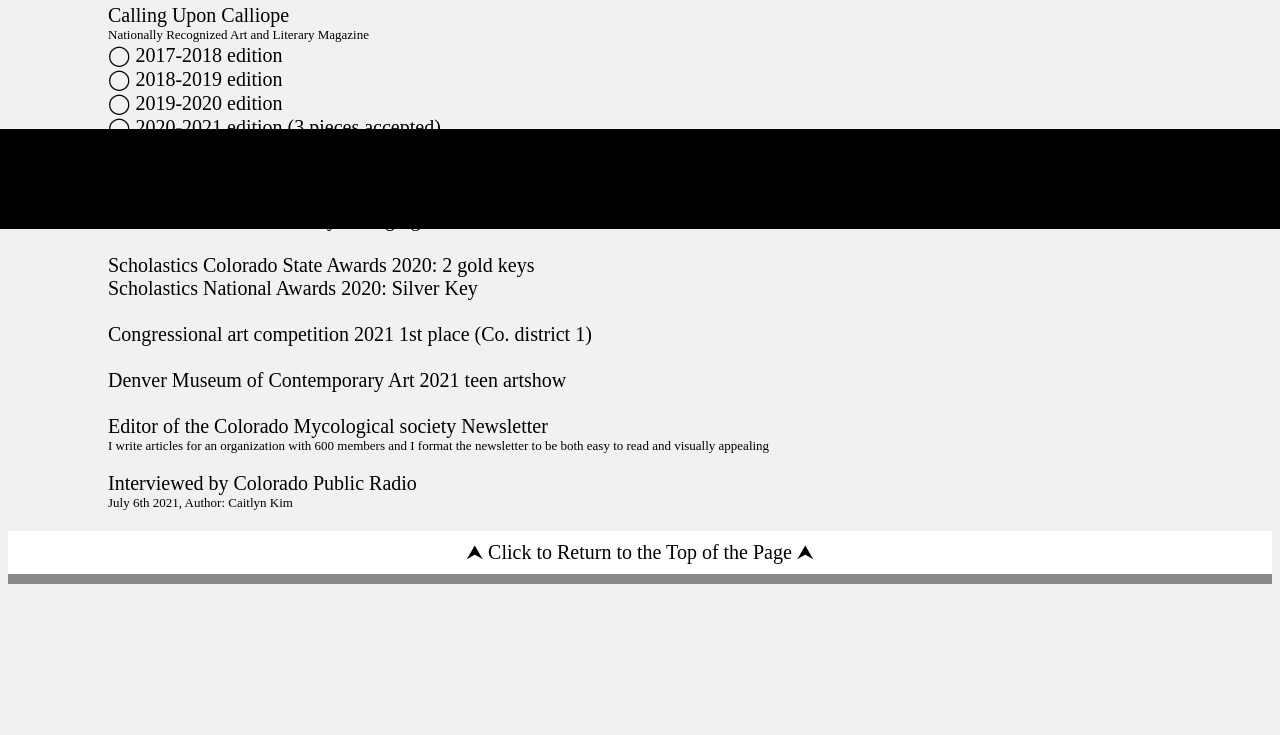
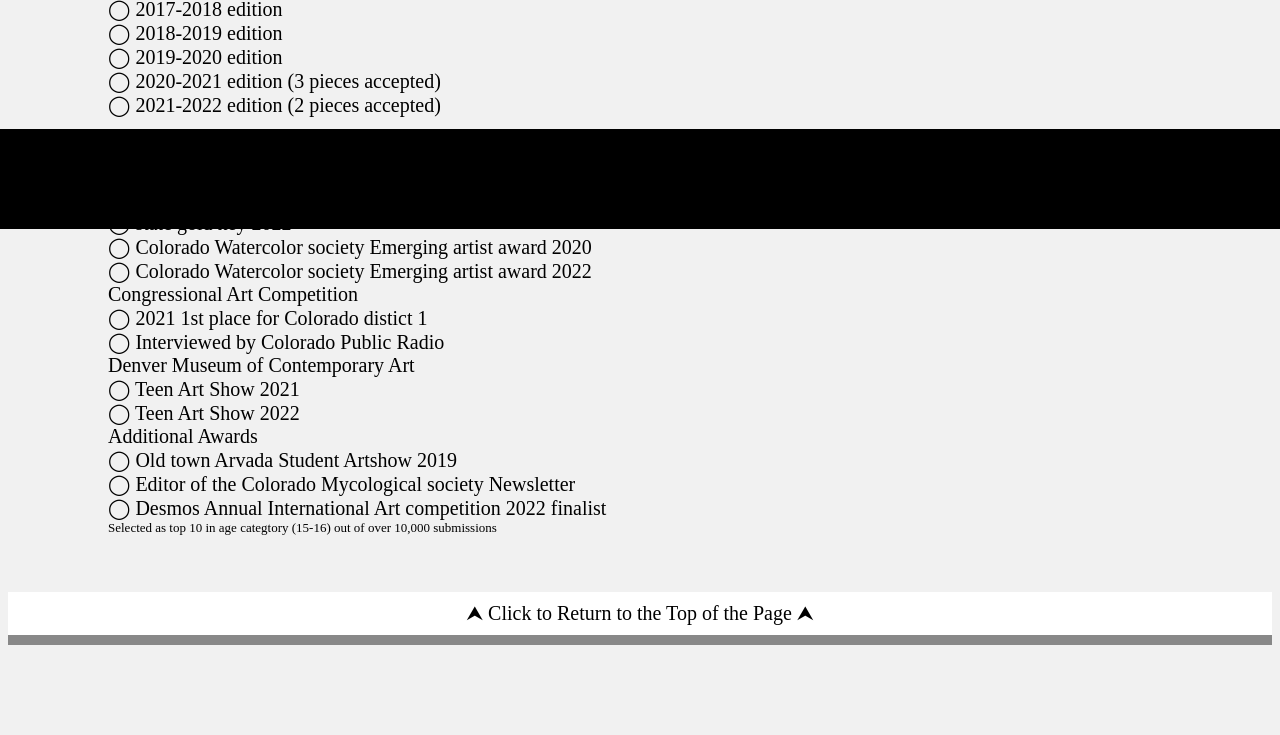
Before and after one commit to RohannaHasselkus/MyWebsite, a plain HTML site: page index.html in a window 1280 px wide. Shown: the part 571-1306 px from the top of the page. Before the commit the page ends 1245 px from the top, so only its background shows below. Drawn offline with Linux system fonts and the light colour scheme.

Commit message:
Update index.html

```diff
--- a/index.html
+++ b/index.html
@@ -40,49 +40,73 @@
 <p>
 
 </p><div class="bio-container">
-<img class="portrait" src=https://lh3.googleusercontent.com/3AKBQuG_1Waaoh7-ndqawGLjC9QJUYtUa2NxB39iVkNDQpLjDTRXdP9G3n7K0N1gBW5pg6ZKRUWh1j1HyYj_5v3RwV9KoG_GTEFTtcsKhH4jleJB2tomWCgRjOrkg2iebfVUX1-A><p></p>
-<p class="artist-bio">My name is Rohanna Hasselkus and I am currently a Junior at Denver School of the Arts HS. I am interested Visual arts due to the way it can be applied to effectively communicate a broad range of concepts through a universal language. By employing the affinity that humanity has to understand and interpret visual information, visual arts can be an important tool to make complicated ideas and processes more widely accessible.
-This is important due to the contemporary methods in which information, regardless of accuracy is rapidly spread on social platforms. I want to use art as a weapon to educate and combat misinformation. Beyond the field of visual arts, I am very interested in science and therefore enjoy incorporating scientific phenomena into what I create. My AP portfolio for this year concentrates on wide spread scientific myths. Some pieces are based on social ideas surrounding who should have access to a scientific education, while others focus on misunderstandings of science itself. Below you will find my resume. To mantain relevancy to this website I ommited anything not related to art.
-</p>
+<img class="portrait" src="https://lh4.googleusercontent.com/n67KC1jS-1KM1Unpz9xr3Nv_mroPqW34RNRdRGBK9QMs94k3OexSH5jAWsgbJLBfbyGD0m_gh8Z9nCSL7cCWo7aVMpRrqCi9cIyel_l-YuUF1LLAXOMDQDM4wYPgNqSclXMvjNrbRtDrdRX5cA"><p></p>
+<p class="artist-bio">My name is Rohanna Hasselkus and I am currently a Junior at Denver School of the Arts HS. I am interested Visual arts due to the way it can be applied to effectively communicate a broad range of concepts through a universal language. As someone who is multilingual (additional spoken languages include Spanish, French and German) and indentifies as multiple nationalities, the idea of communication through the medium of art has always interested me. By employing the affinity that humanity has to understand and interpret visual information, visual arts can be an important tool to make complicated ideas and processes more widely accessible. This is important due to the contemporary methods in which information, regardless of accuracy is rapidly spread on social platforms. I want to use art as a weapon to educate and combat misinformation. Beyond the field of visual arts, I am interested in mycology, the study of fungi.
 </div>
 
 <hr class="banner" style="margin:0px;"></hr>
 <div class="subheader 1" style="margin: 0px 0px -15px 0px">
-Resume
+Awards
 </div>
 <hr class="title" >
 <div style="margin:0px; background-color:none; width: 100%; height: inherit; align:center;">
 <div style="margin: 20px 100px; align:center;">
+<div class="awards">
 <p class="artist-bio">
 Calling Upon Calliope<br></p>
 <p class="artist-bio" style="font-size:small;">Nationally Recognized Art and Literary Magazine <br></p>
 <p class="artist-bio">
-
  ◯ 2017-2018 edition<br>
  ◯ 2018-2019 edition<br>
  ◯ 2019-2020 edition<br>
- ◯ 2020-2021 edition (3 pieces accepted)<br><br>
+ ◯ 2020-2021 edition (3 pieces accepted)<br>
+ ◯ 2021-2022 edition (2 pieces accepted)<br><br>
+</p>
+</div>
 
-Old town Arvada Student Artshow 2019 <br><br>
+<div class="awards">
+<p class="artist-bio">
+Scholastics Art and Writing Awards<br></p>
+<p class="artist-bio">
+ ◯ 2 state gold keys 2020 <br>
+ ◯ national silver key 2020 <br>
+ ◯ state gold key 2022<br>
+ ◯ Colorado Watercolor society Emerging artist award 2020 <br>
+ ◯ Colorado Watercolor society Emerging artist award 2022 <br>
+</p>
+</div>
 
-Colorado Watercolor society Emerging artist award 2020<br><br>
+<div class="awards">
+<p class="artist-bio">
+Congressional Art Competition<br></p>
+<p class="artist-bio">
+ ◯ 2021 1st place for Colorado distict 1<br>
+ ◯ Interviewed by Colorado Public Radio <br>
+</p>
+</div>
 
-Scholastics Colorado State Awards 2020: 2 gold keys<br>
+<div class="awards">
+<p class="artist-bio">
+Denver Museum of Contemporary Art<br></p>
+<p class="artist-bio">
+ ◯ Teen Art Show 2021<br>
+ ◯ Teen Art Show 2022 <br>
+</p>
+</div>
 
-Scholastics National Awards 2020: Silver Key<br><br>
+<div class="awards">
+<p class="artist-bio">
+Additional Awards<br></p>
+<p class="artist-bio">
+ ◯ Old town Arvada Student Artshow 2019 <br>
+ ◯ Editor of the Colorado Mycological society Newsletter <br>
+ ◯ Desmos Annual International Art competition 2022 finalist </p>
+ <p class="artist-bio" style="font-size:small;"> Selected as top 10 in age categtory (15-16) out of over 10,000 submissions</p> <br><br>
+</p>
+</div>
+<p class="artist-bio">
 
-Congressional art competition 2021 1st place (Co. district 1) <br><br>
-
-Denver Museum of Contemporary Art 2021 teen artshow <br><br>
-
-Editor of the Colorado Mycological society Newsletter
-<p class="artist-bio" style="font-size:small;">I write articles for an organization with 600 members and I format the newsletter to be both easy to read and visually appealing </p> <br>
-
-<p class="artist-bio">
-Interviewed by Colorado Public Radio
 </p>
-<p class="artist-bio" style="font-size:small;">July 6th 2021, Author: Caitlyn Kim</p>
-
 </div>
 </div>
 </div>
```
